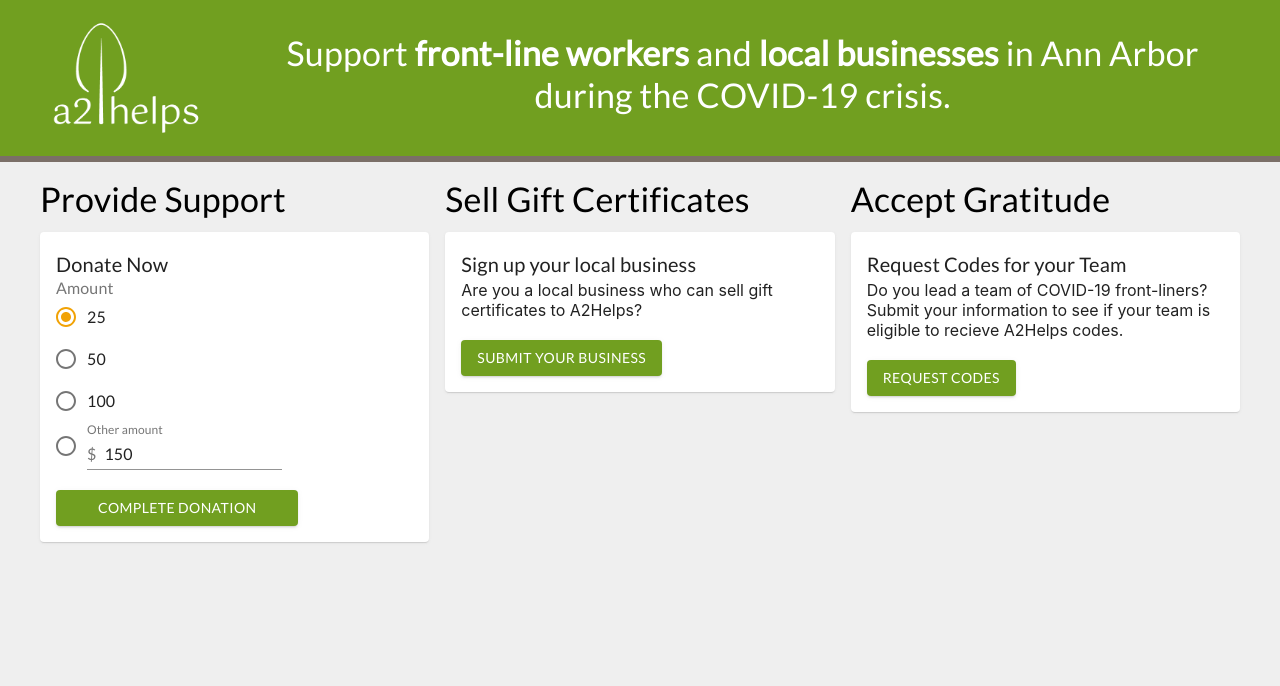
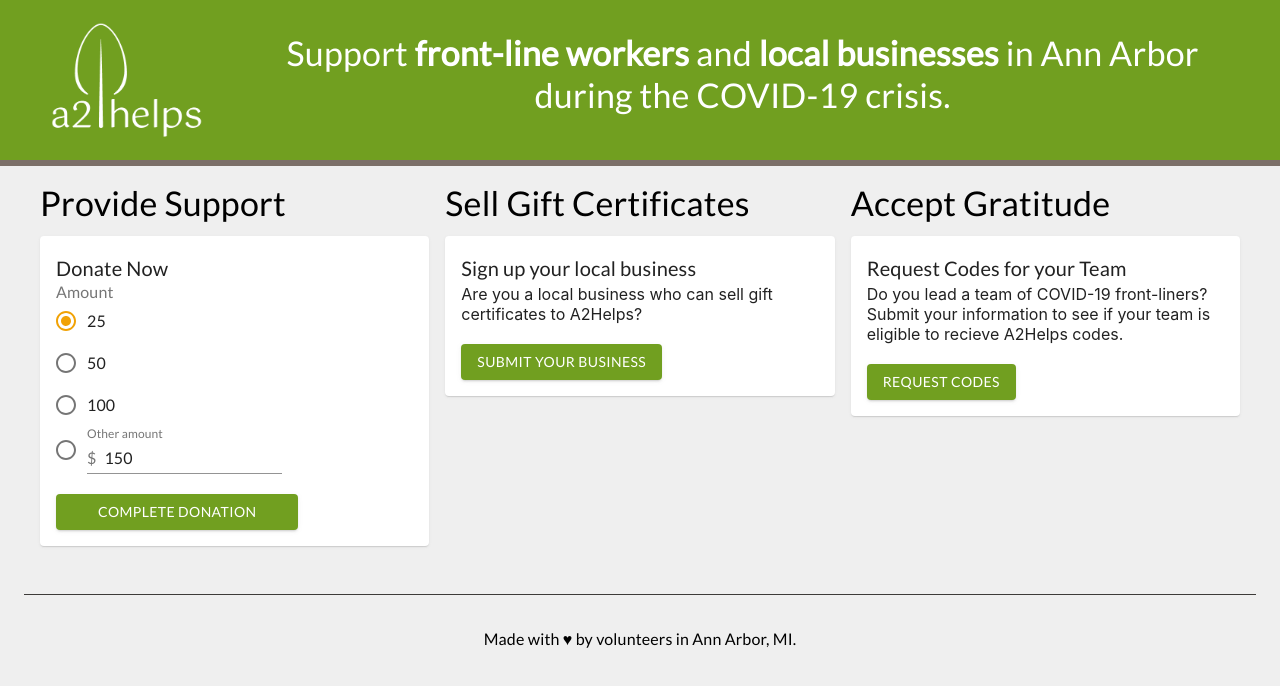
Before and after one commit to A2Helps/a2-helps-web, a React (Create React App) app: page / in a window 1280 px wide. Shown: the top 686 px of the page. Built offline with nearby package versions, Linux system fonts and the light colour scheme.

Commit message:
add footer

```diff
--- a/src/components/banner/index.js
+++ b/src/components/banner/index.js
@@ -17,7 +17,7 @@
     padding: 32,
   },
   img: {
-    height: 120,
+    width: '80%',
     paddingTop: 16,
     paddingBottom: 16,
   },
@@ -33,7 +33,7 @@
           container
           className={classes.center}
         >
-          <Grid item xs={2} sm={2}>
+          <Grid item xs={4} sm={2}>
             <img className={classes.img} src="logo_white_transparentBG.png" alt="A2Cares" />
           </Grid>
           <Grid item xs={12} sm={10} className={classes.font}>
--- /dev/null
+++ b/src/components/footer/index.js
@@ -0,0 +1,29 @@
+import React from 'react';
+import { makeStyles } from '@material-ui/core/styles';
+import Typography from '@material-ui/core/Typography';
+import Container from '@material-ui/core/Container';
+
+
+const useStyles = makeStyles(theme => ({
+  root: {
+    flexGrow: 1,
+    textAlign: 'center',
+    borderTop: '1px solid #3D3B39',
+    padding: 32,
+    marginTop: 32,
+  },
+}));
+
+export default function Footer() {
+  const classes = useStyles();
+
+  return (
+    <div className={classes.root}>
+      <Container>
+        <Typography variant="body1" color="inherit">
+          Made with <strong>♥</strong> by volunteers in Ann Arbor, MI.
+        </Typography>
+      </Container>
+    </div>
+  );
+}
--- a/src/components/header/index.js
+++ /dev/null
@@ -1,36 +0,0 @@
-import React from 'react';
-import { makeStyles } from '@material-ui/core/styles';
-import AppBar from '@material-ui/core/AppBar';
-import Toolbar from '@material-ui/core/Toolbar';
-import Typography from '@material-ui/core/Typography';
-import Container from '@material-ui/core/Container';
-import Grid from '@material-ui/core/Grid';
-
-const useStyles = makeStyles(theme => ({
-  root: {
-    flexGrow: 1,
-  },
-  bar: {
-    backgroundColor: '#719F20',
-  },
-}));
-
-export default function MainAppBar() {
-  const classes = useStyles();
-
-  return (
-    <div className={classes.root}>
-      <AppBar position="static" className={classes.bar}>
-        <Toolbar variant="dense">
-          <Container>
-            <Grid container spacing={8}>
-              <Grid item xs={2}>
-                <img className={classes.img} src="logo_white_transparentBG.png" alt="A2Cares" />
-              </Grid>
-            </Grid>
-          </Container>
-        </Toolbar>
-      </AppBar>
-    </div>
-  );
-}
--- a/src/pages/home.js
+++ b/src/pages/home.js
@@ -2,11 +2,11 @@
 import { makeStyles } from '@material-ui/core/styles';
 import Grid from '@material-ui/core/Grid';
 import Container from '@material-ui/core/Container';
-import AppBar from '../components/header';
 import Banner from '../components/banner';
 import Donate from '../components/donate';
 import RequestCodes from '../components/request-codes';
 import BusinessSignUp from '../components/business-sign-up';
+import Footer from '../components/footer';
 
 const useStyles = makeStyles(theme => ({
   root: {
@@ -16,6 +16,9 @@
   ctas: {
     padding: 16,
     flexGrow: 1,
+  },
+  spacer: {
+    flex: 1,
   },
 }));
 
@@ -34,6 +37,8 @@
           <RequestCodes />
           <BusinessSignUp />
         </Grid>
+        <div className={styles.spacer} />
+        <Footer />
       </Container>
     </div>
   );
```
Also changed, not shown: 15 other files (tests, documents, lock files or other folders).
